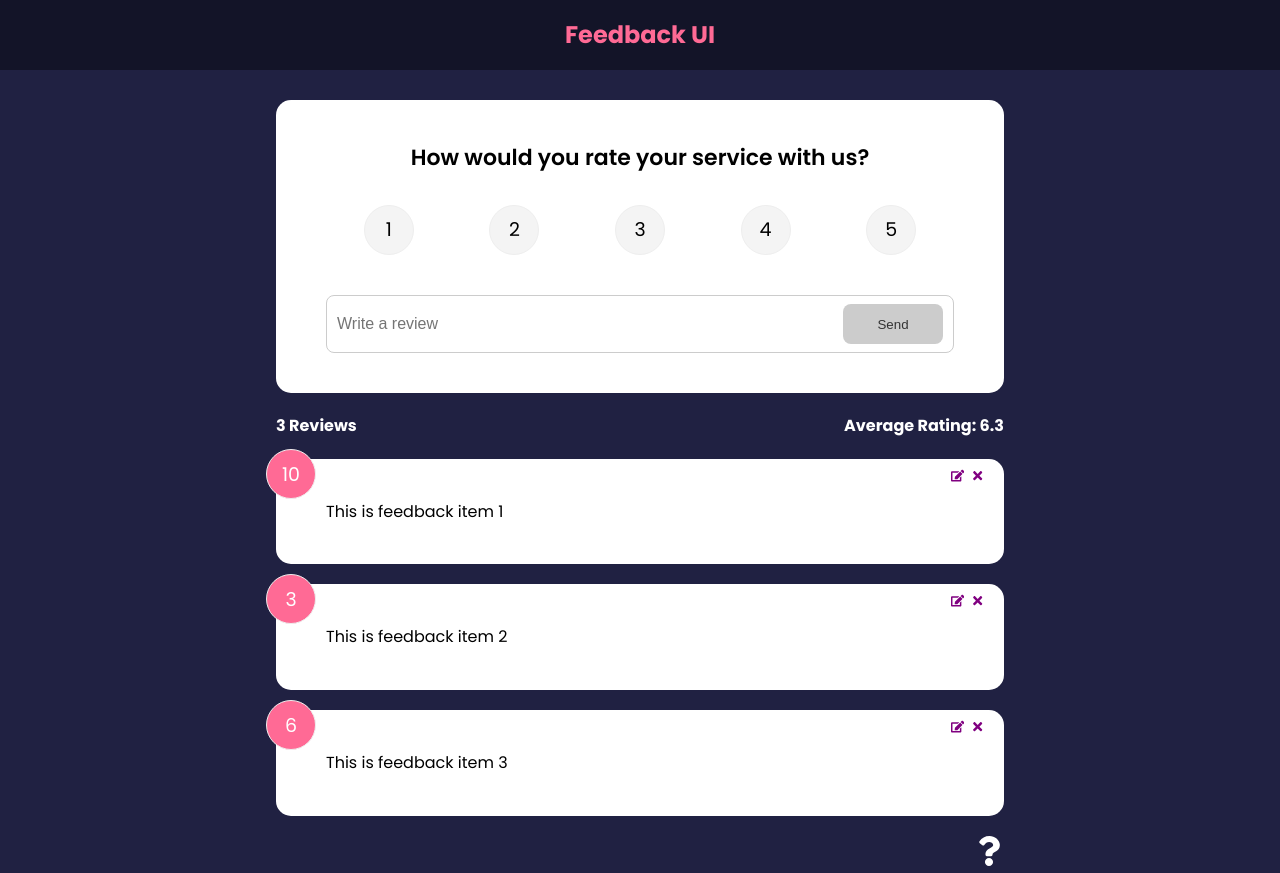
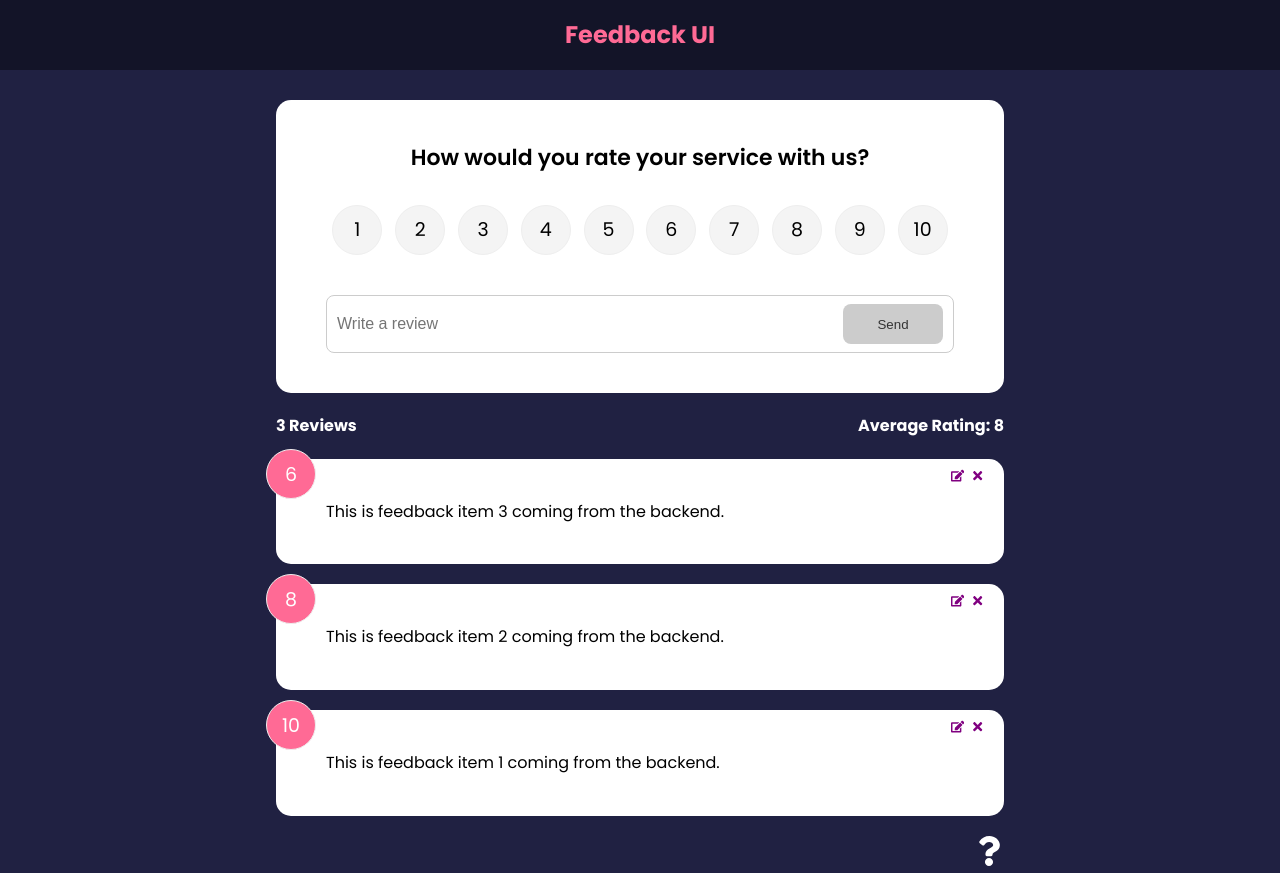
Before and after one commit to atgarner23/React-Class-Oct22, a React (Create React App) app in the folder feedback-app/: page / in a window 1280 px wide. Built offline with nearby package versions, Linux system fonts and the light colour scheme; data requests are answered from the project's data file.

Commit message:
Create mock backend

```diff
--- /dev/null
+++ b/feedback-app/db.json
@@ -0,0 +1,19 @@
+{
+  "feedback": [
+    {
+      "id": 1,
+      "rating": 10,
+      "text": "This is feedback item 1 coming from the backend."
+    },
+    {
+      "id": 2,
+      "rating": 8,
+      "text": "This is feedback item 2 coming from the backend."
+    },
+    {
+      "id": 3,
+      "rating": 6,
+      "text": "This is feedback item 3 coming from the backend."
+    }
+  ]
+}
--- a/feedback-app/src/components/FeedbackList.jsx
+++ b/feedback-app/src/components/FeedbackList.jsx
@@ -4,11 +4,12 @@ import { useContext } from 'react'
 
 import FeedbackItem from './FeedbackItem'
 import FeedbackContext from '../context/FeedbackContext'
+import Spinner from './shared/Spinner'
 
 
 function FeedbackList() {
-    const { feedback } = useContext(FeedbackContext)
-    if (!feedback || feedback.length === 0) {
+    const { feedback, isLoading } = useContext(FeedbackContext)
+    if (!isLoading && (!feedback || feedback.length === 0)) {
         return <p>No Feedback Yet</p>
     }
 
@@ -26,14 +27,11 @@ function FeedbackList() {
 
 
 
-
-    return (
-        <div className='feedback-list'>
-            {feedback.map((item) => (
-                <FeedbackItem key={item.id} item={item} />
-            ))}
-        </div>
-    )
+    return isLoading ? <Spinner /> : (<div className='feedback-list'>
+        {feedback.map((item) => (
+            <FeedbackItem key={item.id} item={item} />
+        ))}
+    </div>)
 }
 
 
--- a/feedback-app/src/components/RatingSelect.jsx
+++ b/feedback-app/src/components/RatingSelect.jsx
@@ -73,6 +73,61 @@ function RatingSelect({ select }) {
                 />
                 <label htmlFor="num5">5</label>
             </li>
+            <li>
+                <input
+                    type="radio"
+                    id='num6'
+                    name='rating'
+                    value='6'
+                    onChange={handleChange}
+                    checked={selected === 6}
+                />
+                <label htmlFor="num6">6</label>
+            </li>
+            <li>
+                <input
+                    type="radio"
+                    id='num7'
+                    name='rating'
+                    value='7'
+                    onChange={handleChange}
+                    checked={selected === 7}
+                />
+                <label htmlFor="num7">7</label>
+            </li>
+            <li>
+                <input
+                    type="radio"
+                    id='num8'
+                    name='rating'
+                    value='8'
+                    onChange={handleChange}
+                    checked={selected === 8}
+                />
+                <label htmlFor="num8">8</label>
+            </li>
+            <li>
+                <input
+                    type="radio"
+                    id='num9'
+                    name='rating'
+                    value='9'
+                    onChange={handleChange}
+                    checked={selected === 9}
+                />
+                <label htmlFor="num9">9</label>
+            </li>
+            <li>
+                <input
+                    type="radio"
+                    id='num10'
+                    name='rating'
+                    value='10'
+                    onChange={handleChange}
+                    checked={selected === 10}
+                />
+                <label htmlFor="num10">10</label>
+            </li>
         </ul>
     )
 }
--- /dev/null
+++ b/feedback-app/src/components/shared/Spinner.jsx
@@ -0,0 +1,8 @@
+import React from 'react'
+import spinner from '../assets/spinner.gif'
+
+function Spinner() {
+    return <img src={spinner} alt='Loading...' style={{ width: '100px', margin: 'auto', display: 'block' }} />
+}
+
+export default Spinner
--- a/feedback-app/src/context/FeedbackContext.js
+++ b/feedback-app/src/context/FeedbackContext.js
@@ -1,48 +1,66 @@
 import React from 'react'
-import { createContext, useState } from 'react'
-import { v4 as uuidv4 } from 'uuid'
+import { createContext, useState, useEffect } from 'react'
 
 const FeedbackContext = createContext()
 
 export const FeedbackProvider = ({ children }) => {
-    const [feedback, setFeedback] = useState([
-        {
-            id: 1,
-            text: 'This is feedback item 1',
-            rating: 10,
-        },
-        {
-            id: 2,
-            text: 'This is feedback item 2',
-            rating: 3,
-        },
-        {
-            id: 3,
-            text: 'This is feedback item 3',
-            rating: 6,
-        },
-    ])
+    const [isLoading, setIsLoading] = useState(true)
+    const [feedback, setFeedback] = useState([])
     const [feedbackEdit, setFeedbackEdit] = useState({
         item: {},
         edit: false,
     })
 
+    useEffect(() => {
+        fetchFeedback()
+    }, [])
+
+    //Fetch feedback
+    const fetchFeedback = async () => {
+        const response = await fetch(`/feedback?_sort=id&_order=desc`)
+        const data = await response.json()
+
+        setFeedback(data)
+        setIsLoading(false)
+    }
+
     //Add Feedback
-    const addFeedback = (newFeedback) => {
-        newFeedback.id = uuidv4()
-        setFeedback([newFeedback, ...feedback])
+    const addFeedback = async (newFeedback) => {
+        const response = await fetch('/feedback', {
+            method: 'POST',
+            headers: {
+                'Content-Type': 'application/json'
+            },
+            body: JSON.stringify(newFeedback)
+        })
+
+        const data = await response.json()
+
+        setFeedback([data, ...feedback])
     }
 
     //Delete Feedback
-    const deleteFeedback = (id) => {
+    const deleteFeedback = async (id) => {
         if (window.confirm('Are you sure you want to delete?')) {
+            await fetch(`/feedback/${id}`, { method: 'DELETE' })
+
             setFeedback(feedback.filter((item) => item.id !== id))
         }
     }
 
     //Update Feedback Item
-    const updateFeedback = (id, updItem) => {
-        setFeedback(feedback.map((item) => item.id === id ? { ...item, ...updItem } : item))
+    const updateFeedback = async (id, updItem) => {
+        const response = await fetch(`/feedback/${id}`, {
+            method: 'PUT',
+            headers: {
+                'Content-Type': 'application/json',
+            },
+            body: JSON.stringify(updItem)
+        })
+
+        const data = await response.json()
+
+        setFeedback(feedback.map((item) => item.id === id ? { ...item, ...data } : item))
     }
 
     //Set item to be updated
@@ -60,6 +78,7 @@ export const FeedbackProvider = ({ children }) => {
         editFeedback,
         feedbackEdit,
         updateFeedback,
+        isLoading,
     }}>
         {children}
     </FeedbackContext.Provider>
```
Also changed, not shown: feedback-app/package.json (+6 -1 lines), feedback-app/src/components/assets/spinner.gif (added), 1 other file (tests, documents, lock files or other folders).
